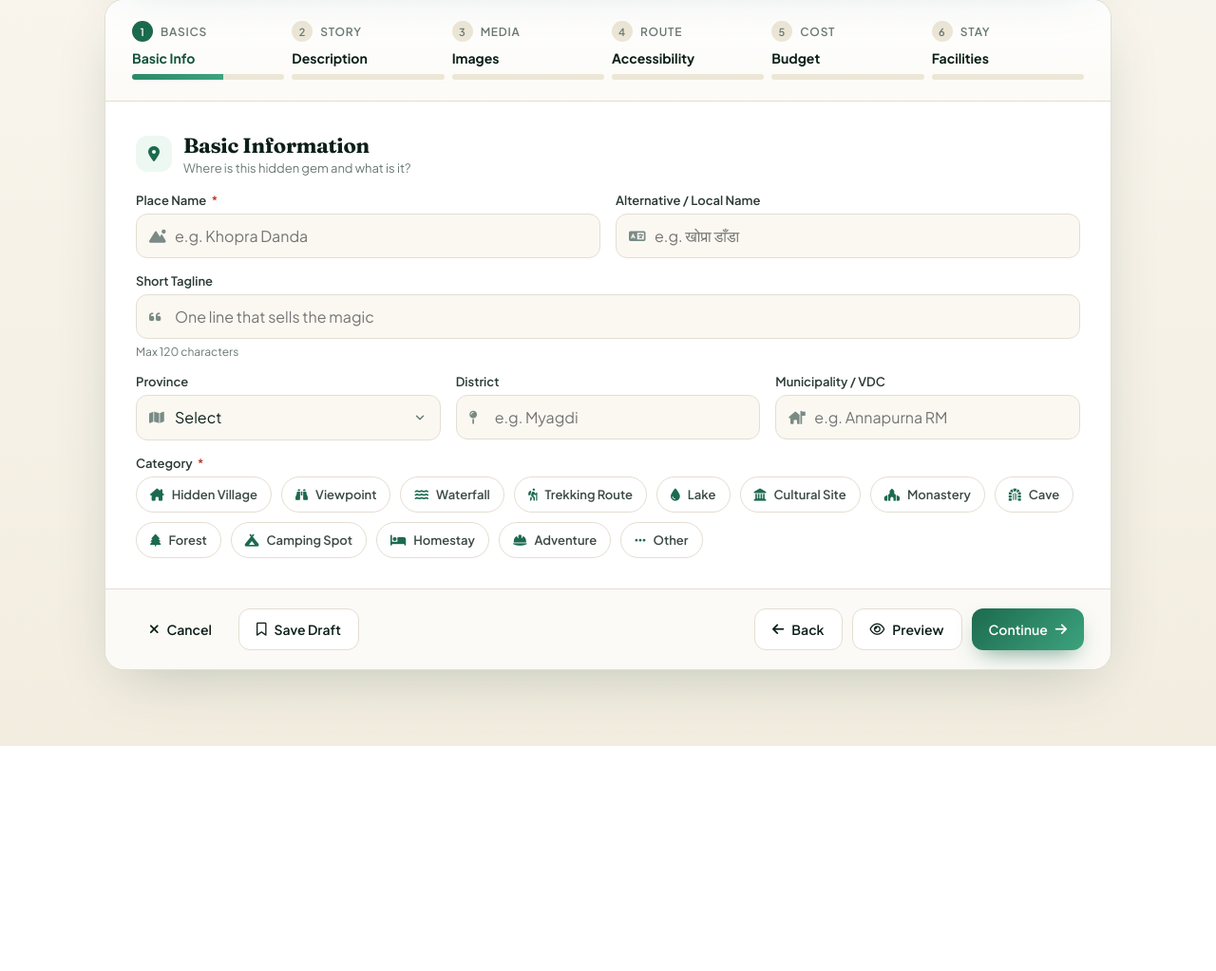
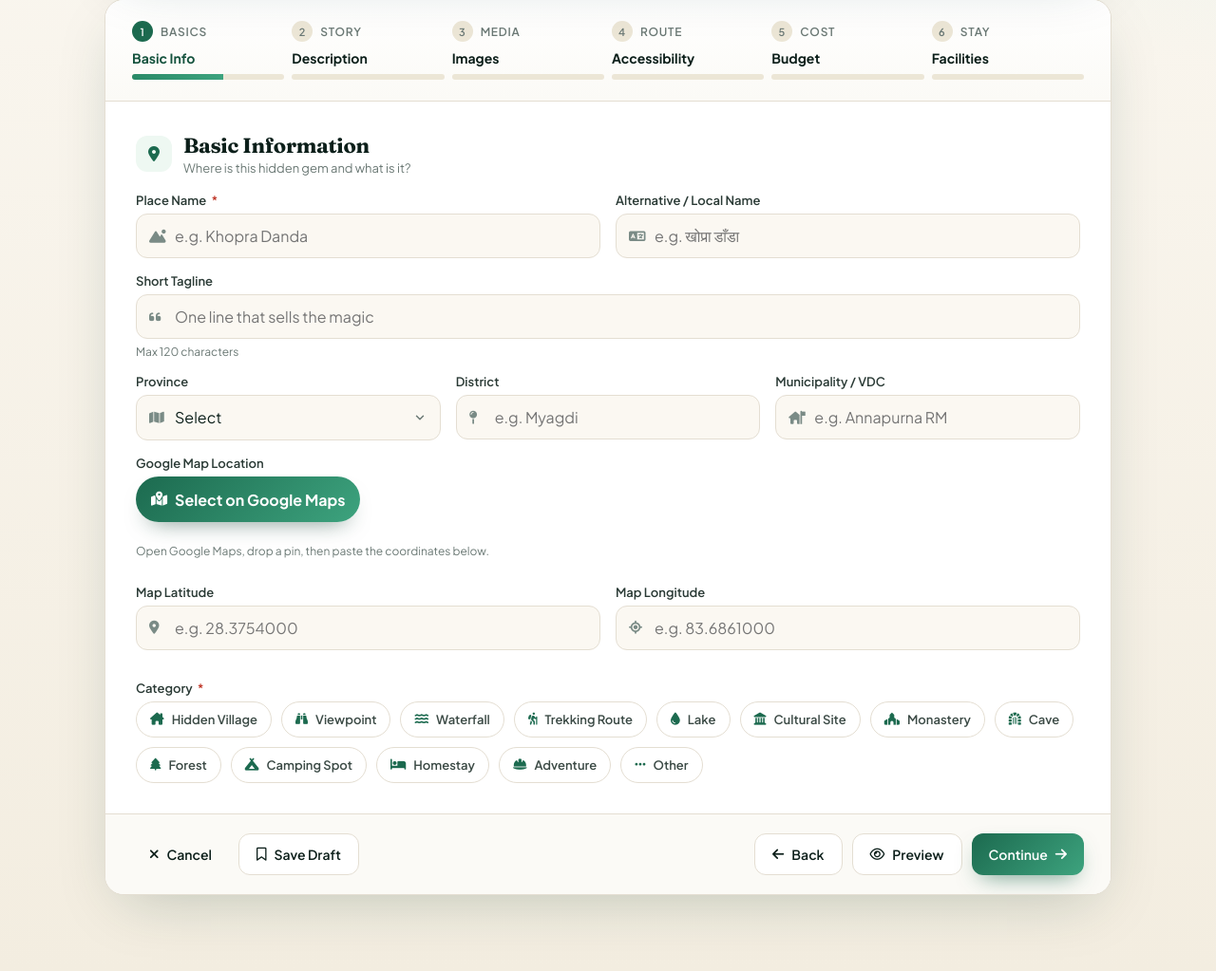
Before and after one commit to Ace-Institute-of-Management-BCSIT/Group-05, a PHP site: page /public/HTML/form.html in a window 1280 px wide. Shown: the part 331-1354 px from the top of the page at 95% size. Before the commit the page ends 1117 px from the top, so only its background shows below. Run offline with PHP 8.4, Linux system fonts and the light colour scheme.

Commit message:
google map api integration

```diff
--- a/public/HTML/form.html
+++ b/public/HTML/form.html
@@ -93,6 +93,28 @@ label .req{color:var(--danger);margin-left:3px}
 .helper{font-size:12px;color:var(--muted)}
 .err-msg{font-size:12px;color:var(--danger);display:none}
 .err-msg.show{display:block}
+
+.map-pick{display:flex;flex-direction:column;gap:.65rem}
+.map-pick-btn{width:fit-content;padding:.85rem 1rem;border:none;border-radius:999px;cursor:pointer;display:inline-flex;align-items:center;gap:.5rem;font:inherit;font-weight:700;color:#fff;background:linear-gradient(135deg,var(--green-700),var(--green-500));box-shadow:0 12px 24px -14px rgba(15,61,46,.65);transition:transform .2s ease,box-shadow .2s ease}
+.map-pick-btn:hover{transform:translateY(-1px)}
+.map-pick-btn i{font-size:.95rem}
+
+.map-picker-modal{position:fixed;inset:0;background:rgba(12,31,26,.6);display:none;align-items:center;justify-content:center;z-index:60;padding:20px}
+.map-picker-modal.show{display:flex}
+.map-picker-sheet{width:min(980px,100%);background:#fff;border-radius:20px;box-shadow:var(--shadow);overflow:hidden;border:1px solid var(--border)}
+.map-picker-head{display:flex;align-items:center;justify-content:space-between;gap:12px;padding:18px 20px;border-bottom:1px solid var(--border);background:linear-gradient(180deg,#fff,#fbfaf6)}
+.map-picker-head h3{margin:0;font-family:'Fraunces',serif;font-size:22px}
+.map-picker-close{width:40px;height:40px;border:none;border-radius:50%;background:#f2ede1;cursor:pointer;font-size:20px;line-height:1;color:var(--ink)}
+.map-picker-body{padding:18px 20px 20px;display:grid;gap:14px}
+.map-picker-search{display:flex;gap:10px;flex-wrap:wrap}
+.map-picker-search input{flex:1;min-width:220px;border:1px solid var(--border);border-radius:12px;padding:12px 14px;font:inherit;background:var(--cream);outline:none}
+.map-picker-search input:focus{border-color:var(--green-500);background:#fff;box-shadow:0 0 0 4px rgba(61,163,126,.15)}
+.map-picker-search button,.map-picker-actions button{border:none;border-radius:12px;padding:12px 16px;font:inherit;font-weight:700;cursor:pointer}
+.map-picker-search button{background:var(--green-700);color:#fff}
+.map-picker-canvas{width:100%;height:420px;border-radius:16px;overflow:hidden;border:1px solid var(--border);background:linear-gradient(135deg,#dde9df,#f7f4ea)}
+.map-picker-meta{display:flex;align-items:center;justify-content:space-between;gap:12px;flex-wrap:wrap;font-size:14px;color:var(--muted)}
+.map-picker-actions{display:flex;justify-content:flex-end;gap:10px;flex-wrap:wrap}
+.map-picker-actions .use-location{background:linear-gradient(135deg,var(--green-700),var(--green-500));color:#fff}
 
 /* Category chips */
 .chips{display:flex;flex-wrap:wrap;gap:10px}
@@ -272,6 +294,33 @@ label .req{color:var(--danger);margin-left:3px}
             <div class="input-wrap"><i class="fa-solid fa-house-flag"></i>
               <input class="input" name="municipality" placeholder="e.g. Annapurna RM"/></div>
           </div>
+
+            <div class="field col-12">
+              <label>Google Map Location</label>
+              <div class="map-pick">
+                <button type="button" class="map-pick-btn" id="openMapPickerBtn">
+                  <i class="fa-solid fa-map-location-dot"></i>
+                  Select on Google Maps
+                </button>
+                <p class="helper">Open Google Maps, drop a pin, then paste the coordinates below.</p>
+              </div>
+              <input type="hidden" name="mapUrl" id="mapUrlInput" value="">
+            </div>
+
+            <div class="field col-6">
+              <label>Map Latitude</label>
+              <div class="input-wrap"><i class="fa-solid fa-location-dot"></i>
+                <input class="input" name="mapLatitude" placeholder="e.g. 28.3754000"/></div>
+            </div>
+            <div class="field col-6">
+              <label>Map Longitude</label>
+              <div class="input-wrap"><i class="fa-solid fa-location-crosshairs"></i>
+                <input class="input" name="mapLongitude" placeholder="e.g. 83.6861000"/></div>
+            </div>
+
+            <div class="field col-12">
+              <div class="err-msg" id="mapErr">Please select a location on Google Maps.</div>
+            </div>
 
           <div class="field col-12">
             <label>Category <span class="req">*</span></label>
@@ -527,6 +576,31 @@ label .req{color:var(--danger);margin-left:3px}
   </div>
 </div>
 
+<!-- Google Maps Picker Modal -->
+<div class="map-picker-modal" id="mapPickerModal" aria-hidden="true">
+  <div class="map-picker-sheet" role="dialog" aria-modal="true" aria-labelledby="mapPickerTitle">
+    <div class="map-picker-head">
+      <h3 id="mapPickerTitle">Select a location on Google Maps</h3>
+      <button type="button" class="map-picker-close" id="closeMapPickerBtn" aria-label="Close map picker">×</button>
+    </div>
+    <div class="map-picker-body">
+      <div class="map-picker-search">
+        <input type="text" id="mapSearchInput" placeholder="Search a place, district, or landmark">
+        <button type="button" id="mapSearchBtn">Search</button>
+      </div>
+      <div class="map-picker-canvas" id="mapPickerCanvas"></div>
+      <div class="map-picker-meta">
+        <span id="mapSelectionLabel">Click the map to place a pin.</span>
+        <span id="mapSelectionCoords">No location selected yet.</span>
+      </div>
+      <div class="map-picker-actions">
+        <button type="button" class="btn btn-outline" id="mapPickerCancelBtn">Cancel</button>
+        <button type="button" class="use-location" id="useMapLocationBtn">Use this location</button>
+      </div>
+    </div>
+  </div>
+</div>
+
 <!-- Toast -->
 <div class="toast" id="toast">
   <i class="fa-solid fa-check"></i>
@@ -541,6 +615,7 @@ const prevBtn = document.getElementById('prevBtn');
 const nextBtn = document.getElementById('nextBtn');
 const publishBtn = document.getElementById('publishBtn');
 const PLACE_STORAGE_KEY = 'nepalTravelPlaces';
+const GOOGLE_MAPS_API_KEY = 'AIzaSyCxWlclMAXJMRpiPH0ag-MuC9z-DokH_SM';
 let current = 1;
 const total = pages.length;
 
@@ -578,6 +653,10 @@ function validateStep(n){
     drop.parentElement.querySelector('.err-msg').classList.add('show');
     ok=false;
   }
+  if (n === 1 && (!mapLatitudeInput?.value.trim() || !mapLongitudeInput?.value.trim())) {
+    if (mapErr) mapErr.classList.add('show');
+    ok = false;
+  }
   return ok;
 }
 
@@ -601,6 +680,151 @@ document.querySelectorAll('#chips .chip').forEach(c=>{
 // Uploads
 let coverFile = null;
 let galleryFiles = [];
+const mapPickerModal = document.getElementById('mapPickerModal');
+const mapPickerCanvas = document.getElementById('mapPickerCanvas');
+const mapSearchInput = document.getElementById('mapSearchInput');
+const mapSearchBtn = document.getElementById('mapSearchBtn');
+const mapSelectionLabel = document.getElementById('mapSelectionLabel');
+const mapSelectionCoords = document.getElementById('mapSelectionCoords');
+const mapLatitudeInput = document.querySelector('input[name="mapLatitude"]');
+const mapLongitudeInput = document.querySelector('input[name="mapLongitude"]');
+const mapUrlInput = document.getElementById('mapUrlInput');
+const mapErr = document.getElementById('mapErr');
+const openMapPickerBtn = document.getElementById('openMapPickerBtn');
+const closeMapPickerBtn = document.getElementById('closeMapPickerBtn');
+const mapPickerCancelBtn = document.getElementById('mapPickerCancelBtn');
+const useMapLocationBtn = document.getElementById('useMapLocationBtn');
+let googleMapsPromise = null;
+let pickerMap = null;
+let pickerMarker = null;
+let pickerGeocoder = null;
+let pickerLocation = null;
+
+function updateMapFields(lat, lng, label){
+  const latitude = Number(lat);
+  const longitude = Number(lng);
+  if (!Number.isFinite(latitude) || !Number.isFinite(longitude)) return;
+  pickerLocation = { lat: latitude, lng: longitude };
+  if (mapLatitudeInput) mapLatitudeInput.value = latitude.toFixed(7);
+  if (mapLongitudeInput) mapLongitudeInput.value = longitude.toFixed(7);
+  if (mapUrlInput) mapUrlInput.value = `https://www.google.com/maps/search/?api=1&query=${encodeURIComponent(`${latitude.toFixed(7)},${longitude.toFixed(7)}`)}`;
+  if (mapSelectionLabel) mapSelectionLabel.textContent = label || 'Selected location';
+  if (mapSelectionCoords) mapSelectionCoords.textContent = `${latitude.toFixed(7)}, ${longitude.toFixed(7)}`;
+  if (mapErr) mapErr.classList.remove('show');
+}
+
+function loadGoogleMaps(){
+  if (window.google?.maps) return Promise.resolve();
+  if (googleMapsPromise) return googleMapsPromise;
+
+  googleMapsPromise = new Promise((resolve, reject) => {
+    const callbackName = '__initAddPlaceMapPicker';
+    window[callbackName] = () => {
+      delete window[callbackName];
+      resolve();
+    };
+
+    const script = document.createElement('script');
+    script.src = `https://maps.googleapis.com/maps/api/js?key=${GOOGLE_MAPS_API_KEY}&callback=${callbackName}`;
+    script.async = true;
+    script.defer = true;
+    script.onerror = () => {
+      delete window[callbackName];
+      reject(new Error('Google Maps failed to load.'));
+    };
+    document.head.appendChild(script);
+  });
+
+  return googleMapsPromise;
+}
+
+function initializePickerMap(){
+  if (!window.google?.maps || pickerMap || !mapPickerCanvas) return;
+
+  const fallbackCenter = { lat: 28.3949, lng: 84.1240 };
+  pickerMap = new google.maps.Map(mapPickerCanvas, {
+    center: pickerLocation || fallbackCenter,
+    zoom: pickerLocation ? 14 : 7,
+    mapTypeControl: false,
+    streetViewControl: false,
+    fullscreenControl: true,
+  });
+
+  pickerMarker = new google.maps.Marker({
+    map: pickerMap,
+    position: pickerLocation || fallbackCenter,
+    draggable: true,
+  });
+
+  pickerMap.addListener('click', (event) => {
+    const location = event.latLng;
+    pickerMarker.setPosition(location);
+    updateMapFields(location.lat(), location.lng(), 'Selected location');
+  });
+
+  pickerMarker.addListener('dragend', () => {
+    const position = pickerMarker.getPosition();
+    if (position) updateMapFields(position.lat(), position.lng(), 'Selected location');
+  });
+
+  if (mapSelectionLabel && mapSelectionCoords) {
+    mapSelectionLabel.textContent = 'Click anywhere on the map to place the pin.';
+    mapSelectionCoords.textContent = 'You can also drag the pin after placing it.';
+  }
+
+  if (pickerLocation) {
+    updateMapFields(pickerLocation.lat, pickerLocation.lng, 'Selected location');
+    pickerMap.setCenter(pickerLocation);
+  }
+}
+
+function closeMapPicker(){
+  if (!mapPickerModal) return;
+  mapPickerModal.classList.remove('show');
+  mapPickerModal.setAttribute('aria-hidden', 'true');
+}
+
+function openMapPicker(){
+  if (!mapPickerModal) return;
+  mapPickerModal.classList.add('show');
+  mapPickerModal.setAttribute('aria-hidden', 'false');
+
+  loadGoogleMaps()
+    .then(() => {
+      initializePickerMap();
+      requestAnimationFrame(() => {
+        if (pickerMap) {
+          google.maps.event.trigger(pickerMap, 'resize');
+          if (pickerLocation) pickerMap.setCenter(pickerLocation);
+          if (pickerMarker && pickerLocation) pickerMarker.setPosition(pickerLocation);
+        }
+      });
+    })
+    .catch(() => {
+      toast('Google Maps could not load. Check the API key and Maps JavaScript API settings.', 'fa-triangle-exclamation');
+      closeMapPicker();
+    });
+}
+
+function openMapsSearchInNewTab(){
+  if (!mapSearchInput) return;
+  const query = mapSearchInput.value.trim();
+  if (!query) return;
+
+  const searchUrl = `https://www.google.com/maps/search/?api=1&query=${encodeURIComponent(query)}`;
+  window.open(searchUrl, '_blank', 'noopener,noreferrer');
+  toast('Google Maps opened in a new tab. Drop a pin there, then select the location on the map.', 'fa-map-location-dot');
+}
+
+function syncMapUrlFromFields(){
+  const latitude = parseFloat(mapLatitudeInput?.value || '');
+  const longitude = parseFloat(mapLongitudeInput?.value || '');
+  if (Number.isFinite(latitude) && Number.isFinite(longitude)) {
+    updateMapFields(latitude, longitude, 'Selected location');
+    return;
+  }
+  if (mapUrlInput) mapUrlInput.value = '';
+}
 
 function setupDrop(dropId, inputId, isMulti, onFiles){
   const drop = document.getElementById(dropId);
@@ -644,6 +868,31 @@ setupDrop('coverDrop','coverInput',false,(files)=>{
 setupDrop('galleryDrop','galleryInput',true,(files)=>{
   galleryFiles = galleryFiles.concat(files);renderGallery();
 });
+
+if (openMapPickerBtn) openMapPickerBtn.addEventListener('click', openMapPicker);
+if (closeMapPickerBtn) closeMapPickerBtn.addEventListener('click', closeMapPicker);
+if (mapPickerCancelBtn) mapPickerCancelBtn.addEventListener('click', closeMapPicker);
+if (useMapLocationBtn) useMapLocationBtn.addEventListener('click', () => {
+  if (!mapLatitudeInput?.value.trim() || !mapLongitudeInput?.value.trim()) {
+    if (mapErr) mapErr.classList.add('show');
+    toast('Select a location on the map first.', 'fa-triangle-exclamation');
+    return;
+  }
+  closeMapPicker();
+});
+
+if (mapSearchBtn) mapSearchBtn.addEventListener('click', openMapsSearchInNewTab);
+if (mapSearchInput) {
+  mapSearchInput.addEventListener('keydown', (event) => {
+    if (event.key === 'Enter') {
+      event.preventDefault();
+      openMapsSearchInNewTab();
+    }
+  });
+}
+
+if (mapLatitudeInput) mapLatitudeInput.addEventListener('input', syncMapUrlFromFields);
+if (mapLongitudeInput) mapLongitudeInput.addEventListener('input', syncMapUrlFromFields);
 
 // Cancel & Draft
 document.getElementById('cancelBtn').addEventListener('click',()=>{
```
Also changed, not shown: PHP/places.php (+15 -3 lines), db.sql (+10 -0 lines), public/HTML/index.html (+25 -0 lines), public/JAVASCRIPT/script.js (+56 -0 lines), public/css/styles.css (+47 -0 lines).
